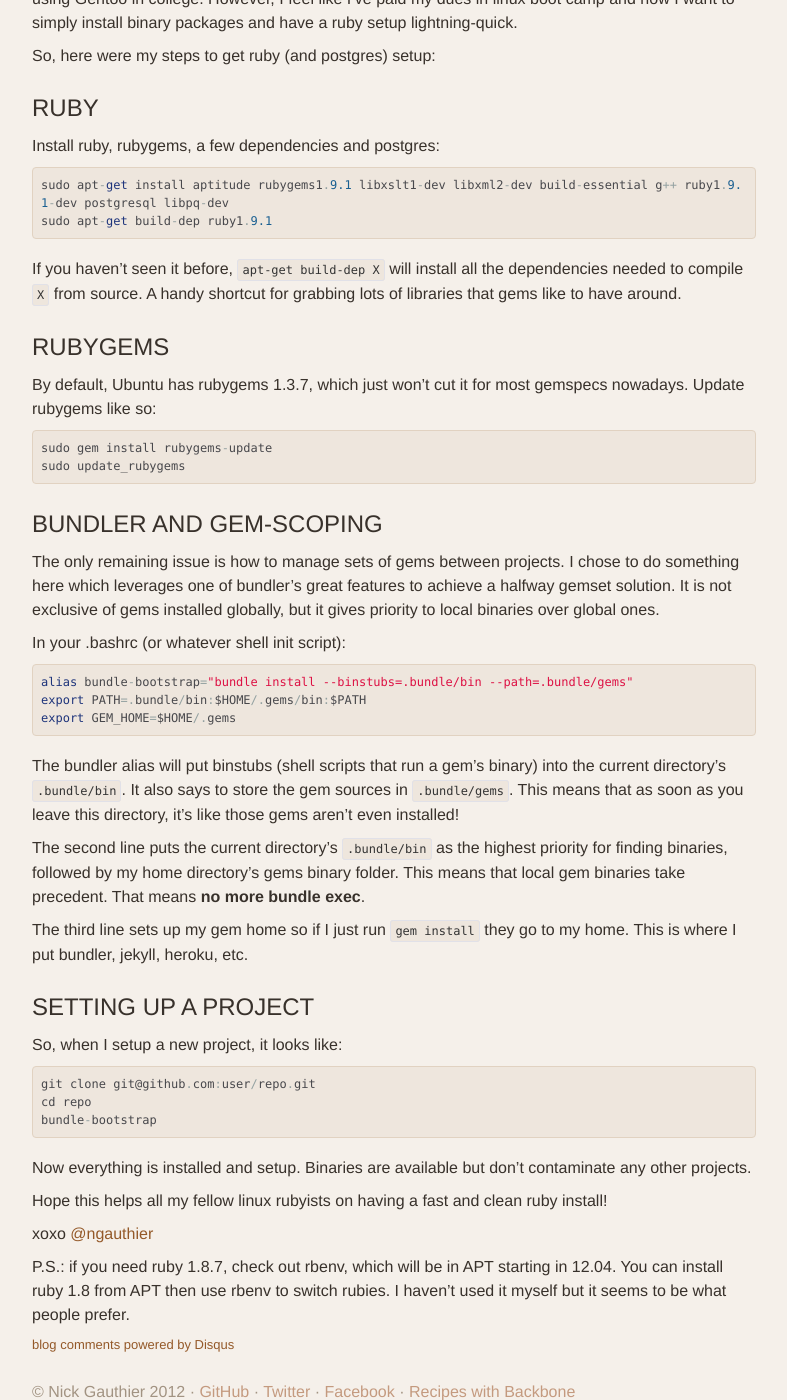
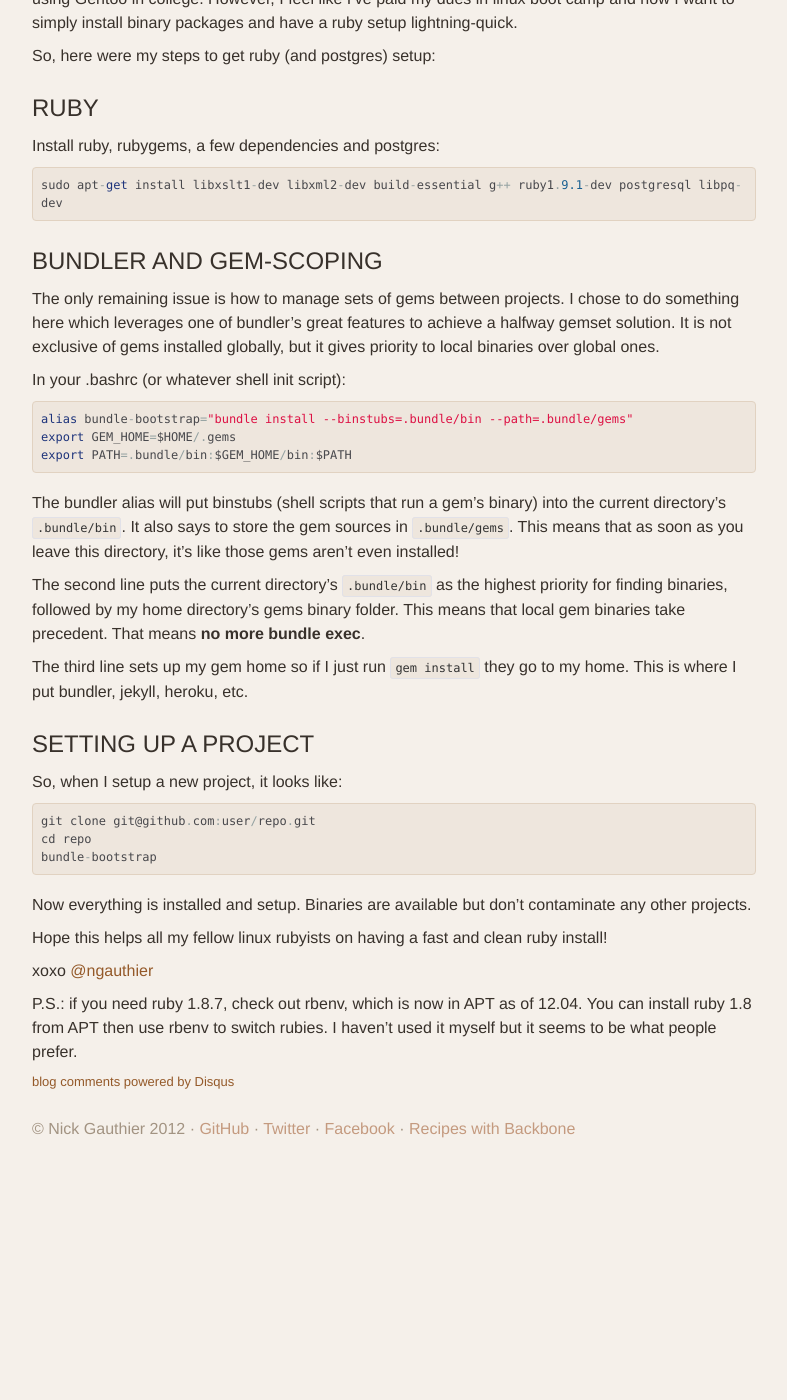
Before and after one commit to ngauthier/ngauthier.github.com, a Jekyll site: the page built from _posts/2012-01-30-simple-ruby-on-ubuntu.md, in a window 1280 px wide and 1400 px high, scrolled down 294 px. Shown: the whole window, without its empty margins (246-1033 px from the left). Built offline with Jekyll 4.4.1, drawn with Linux system fonts in a browser that asks for light colours; Markdown is read by kramdown in place of the engine named in the settings; comment, search, counter and statistics services are not loaded; after the commit the page ends 1444 px from its top, so only the background shows below that.

Commit message:
update ruby setup on ubuntu

```diff
--- a/_posts/2012-01-30-simple-ruby-on-ubuntu.md
+++ b/_posts/2012-01-30-simple-ruby-on-ubuntu.md
@@ -15,21 +15,8 @@ So, here were my steps to get ruby (and postgres) setup:
 Install ruby, rubygems, a few dependencies and postgres:
 
 <pre class='prettyprint'>
-sudo apt-get install aptitude rubygems1.9.1 libxslt1-dev libxml2-dev build-essential g++ ruby1.9.1-dev postgresql libpq-dev
-sudo apt-get build-dep ruby1.9.1
+sudo apt-get install libxslt1-dev libxml2-dev build-essential g++ ruby1.9.1-dev postgresql libpq-dev
 </pre>
-
-If you haven't seen it before, `apt-get build-dep X` will install all the dependencies needed to compile `X` from source. A handy shortcut for grabbing lots of libraries that gems like to have around.
-
-## Rubygems
-
-By default, Ubuntu has rubygems 1.3.7, which just won't cut it for most gemspecs nowadays. Update rubygems like so:
-
-<pre class='prettyprint'>
-sudo gem install rubygems-update
-sudo update_rubygems
-</pre>
-
 
 ## Bundler and gem-scoping
 
@@ -39,8 +26,8 @@ In your .bashrc (or whatever shell init script):
 
 <pre class='prettyprint'>
 alias bundle-bootstrap="bundle install --binstubs=.bundle/bin --path=.bundle/gems"
-export PATH=.bundle/bin:$HOME/.gems/bin:$PATH
 export GEM_HOME=$HOME/.gems
+export PATH=.bundle/bin:$GEM_HOME/bin:$PATH
 </pre>
 
 The bundler alias will put binstubs (shell scripts that run a gem's binary) into the current directory's `.bundle/bin`. It also says to store the gem sources in `.bundle/gems`. This means that as soon as you leave this directory, it's like those gems aren't even installed!
@@ -65,4 +52,4 @@ Hope this helps all my fellow linux rubyists on having a fast and clean ruby ins
 
 xoxo [@ngauthier](http://twitter.com/ngauthier)
 
-P.S.: if you need ruby 1.8.7, check out rbenv, which will be in APT starting in 12.04. You can install ruby 1.8 from APT then use rbenv to switch rubies. I haven't used it myself but it seems to be what people prefer.
+P.S.: if you need ruby 1.8.7, check out rbenv, which is now in APT as of 12.04. You can install ruby 1.8 from APT then use rbenv to switch rubies. I haven't used it myself but it seems to be what people prefer.
```
